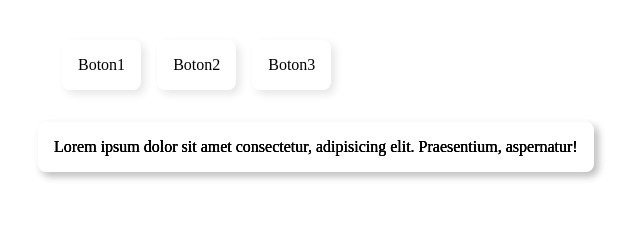
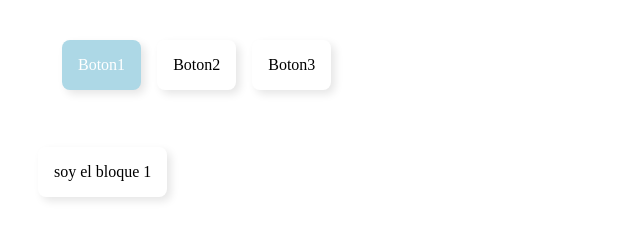
Before and after one commit to AlejoVera97/ActividadesMaster, a plain HTML site: page OptimizacionesJS/Tabs/index.html in a window 1280 px wide. Shown: the whole page, without its empty margins (2-642 px from the left). Drawn offline with Linux system fonts and the light colour scheme.

Commit message:
Tabls parte 2

```diff
--- a/OptimizacionesJS/Tabs/css/estilo.css
+++ b/OptimizacionesJS/Tabs/css/estilo.css
@@ -2,6 +2,7 @@
 width: 90% ;
 max-width: 120em;
 padding: 1em;
+
 }
 
 .contenedor .ul{
@@ -15,12 +16,17 @@ list-style: none;
 }
 
 .contenedor .li{
-
 padding: 1em;
 margin: 0 1em 0 0 ;
 box-shadow: 0.25em 0.25em 0.5em rgba(0, 0, 0, 0.1),
 -0.15em -0.15em 0.3em rgba(255, 255, 255, 0.6);
 border-radius: 0.5em;
+transition: all .5s ease;
+}
+
+.contenedor .li.activo{
+    background-color: lightblue;
+    color: white;
 }
 
 .contenedor .subcontenedor{
@@ -35,4 +41,11 @@ position: absolute;
 box-shadow: 0.25em 0.25em 0.5em rgba(0, 0, 0, 0.1),
 -0.15em -0.15em 0.3em rgba(255, 255, 255, 0.6);
 border-radius: 0.5em;
+opacity: 0;
+transform:  translateY(50%);
+transition:  all .5s ease;
 }
+
+.contenedor .bloque.activo{
+opacity: 1;
+}
--- a/OptimizacionesJS/Tabs/index.html
+++ b/OptimizacionesJS/Tabs/index.html
@@ -13,17 +13,17 @@
 
     <div class="contenedor">
         <ul class="ul">
-            <li class="li">Boton1</li>
+            <li class="li activo">Boton1</li>
             <li class="li">Boton2</li>
             <li class="li">Boton3</li>
         </ul>
 
         <div class="subcontenedor">
-            <div class="bloque"> Lorem ipsum dolor sit amet consectetur, adipisicing elit. Praesentium, aspernatur!
+            <div class="bloque activo"> soy el bloque 1
             </div>
-            <div class="bloque"> Lorem ipsum dolor sit amet consectetur, adipisicing elit. Praesentium, aspernatur!
+            <div class="bloque"> Soy el bloque 2
             </div>
-            <div class="bloque"> Lorem ipsum dolor sit amet consectetur, adipisicing elit. Praesentium, aspernatur!
+            <div class="bloque"> Soy el bloque 3
             </div>
         </div>
 
--- a/OptimizacionesJS/Tabs/js/script.js
+++ b/OptimizacionesJS/Tabs/js/script.js
@@ -0,0 +1,27 @@
+'use strict'
+
+const li = document.querySelectorAll('.li')
+const bloque = document.querySelectorAll('.bloque')
+
+//Click en li
+    //Todos .li quitar la clase activo
+    //todos .bloque le vamos a quitar la clase activo
+    // li con la poscion agrageams la clase activo
+    //bloque co la posicion que agregamos la clase activo
+
+
+    //recorriendo todos los li
+li.forEach((cadaLi,i)=>{
+    //asignamos un click a cada li
+    li[i].addEventListener('click',()=>{
+        //quitamos la clase activo de cada li
+        li.forEach((cadaLi,i)=>{
+            li[i].classList.remove('activo')
+            //quitamos la clase actio a cada bloque
+            bloque[i].classList.remove('activo')
+        })
+        //agregamos la clase activo a los li y bloques
+        li[i].classList.add('activo')
+        bloque[i].classList.add('activo')
+    })
+})
```
